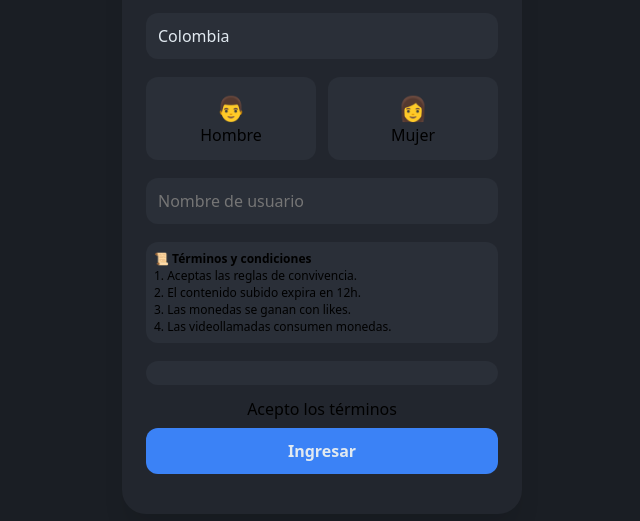
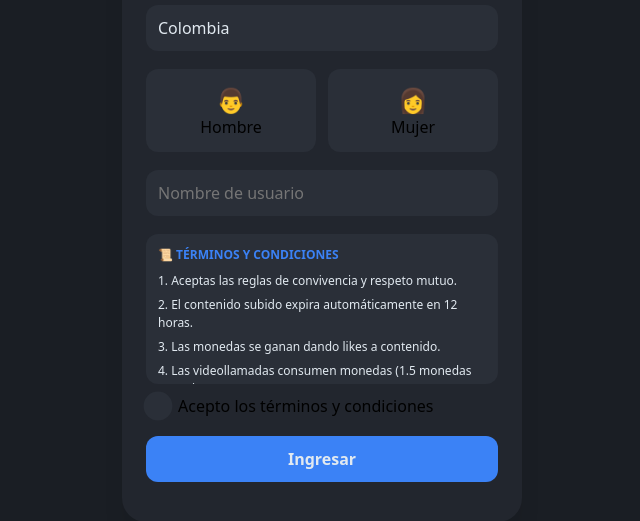
Before and after one commit to pedroluismaturanaaguilar-lab/miluchat, a website: page index.html in a window 1280 px wide. Shown: the part 205-726 px from the top of the page, without its empty margins (318-958 px from the left). Drawn offline with nearby package versions, Linux system fonts and the light colour scheme; no server answers.

Commit message:
Update index.html

```diff
--- a/index.html
+++ b/index.html
@@ -33,6 +33,9 @@
             border-radius: 24px;
             text-align: center;
             box-shadow: 0 20px 25px -5px rgba(0,0,0,0.1);
+            max-height: 90vh;
+            overflow-y: auto;
+            -webkit-overflow-scrolling: touch;
         }
         .welcome-screen select, .welcome-screen input, .welcome-screen button {
             width: 100%;
@@ -70,7 +73,40 @@
         .gender-option.female.selected { background: var(--female-color); }
         .gender-icon { font-size: 24px; display: block; }
 
-        .terms-box { font-size: 0.75rem; margin: 10px 0; text-align: left; max-height: 130px; overflow-y: auto; background: var(--bg-chat); padding: 8px; border-radius: 12px; -webkit-overflow-scrolling: touch; }
+        .terms-box {
+            font-size: 0.75rem;
+            margin: 10px 0;
+            text-align: left;
+            max-height: 150px;
+            overflow-y: auto;
+            background: var(--bg-chat);
+            padding: 12px;
+            border-radius: 12px;
+            -webkit-overflow-scrolling: touch;
+            color: var(--text-primary);
+            line-height: 1.5;
+        }
+        .terms-box strong {
+            color: var(--accent);
+            display: block;
+            margin-bottom: 8px;
+        }
+        .terms-box p {
+            margin-bottom: 6px;
+        }
+
+        .accept-terms-label {
+            display: flex;
+            align-items: center;
+            gap: 8px;
+            margin: 10px 0;
+            cursor: pointer;
+        }
+        .accept-terms-label input {
+            width: auto;
+            margin: 0;
+            transform: scale(1.2);
+        }
 
         .chat-app { display: none; width: 100%; height: 100vh; background: var(--bg-sidebar); position: fixed; top: 0; left: 0; }
         .app-grid { display: grid; grid-template-columns: 260px 1fr 260px; height: 100%; transition: all 0.3s; }
@@ -312,6 +348,8 @@
         .reject-call { background: var(--danger); color: white; }
 
         @keyframes fadeIn { from { opacity: 0; transform: translateY(10px); } to { opacity: 1; transform: translateY(0); } }
+
+        button:active { transform: scale(0.98); }
     </style>
 </head>
 <body>
@@ -352,10 +390,22 @@
         </div>
     </div>
     <input type="text" id="usernameInput" placeholder="Nombre de usuario">
-    <div class="terms-box" id="termsBox"></div>
-    <label><input type="checkbox" id="acceptTerms"> <span id="acceptTermsLabel">Acepto los términos</span></label>
+    <div class="terms-box" id="termsBox">
+        <strong>📜 TÉRMINOS Y CONDICIONES</strong>
+        <p>1. Aceptas las reglas de convivencia y respeto mutuo.</p>
+        <p>2. El contenido subido expira automáticamente en 12 horas.</p>
+        <p>3. Las monedas se ganan dando likes a contenido.</p>
+        <p>4. Las videollamadas consumen monedas (1.5 monedas por minuto).</p>
+        <p>5. No está permitido el contenido ofensivo o inapropiado.</p>
+        <p>6. La plataforma se reserva el derecho de bloquear usuarios.</p>
+        <p>7. Los mensajes de audio tienen duración máxima de 30 segundos.</p>
+    </div>
+    <label class="accept-terms-label">
+        <input type="checkbox" id="acceptTerms">
+        <span id="acceptTermsLabel">Acepto los términos y condiciones</span>
+    </label>
     <button id="joinBtn">Ingresar</button>
-    <div id="errorMsg" style="color:#ef4444; margin-top:8px;"></div>
+    <div id="errorMsg" style="color:#ef4444; margin-top:8px; font-size:14px;"></div>
 </div>
 <div id="chatApp" class="chat-app">
     <div class="mobile-header">
@@ -442,14 +492,14 @@
 
 <script>
     const translations = {
-        es: { welcomeTitle:"MILUCHAT", acceptTerms:"Acepto los términos", joinBtn:"Ingresar", requestCoins:"➕ Pedir monedas", changeLang:"🌐 Cambiar idioma", onlineUsers:"📡 En línea", globalChat:"💬 Chat Global", send:"Enviar", call:"📹", wall:"📸 Muro (sube fotos/videos)", upload:"📤 Subir", logout:"🚪 Cerrar sesión", admin:"🔐 Admin", terms:"📜 Términos y condiciones\n1. Aceptas las reglas de convivencia.\n2. El contenido subido expira en 12h.\n3. Las monedas se ganan con likes.\n4. Las videollamadas consumen monedas.", usernamePlaceholder:"Nombre de usuario" },
-        en: { welcomeTitle:"MILUCHAT", acceptTerms:"I accept the terms", joinBtn:"Login", requestCoins:"➕ Request coins", changeLang:"🌐 Change language", onlineUsers:"📡 Online", globalChat:"💬 Global Chat", send:"Send", call:"📹", wall:"📸 Wall (upload photos/videos)", upload:"📤 Upload", logout:"🚪 Logout", admin:"🔐 Admin", terms:"📜 Terms and conditions\n1. You accept coexistence rules.\n2. Uploaded content expires in 12h.\n3. Coins are earned with likes.\n4. Video calls consume coins.", usernamePlaceholder:"Username" },
-        fr: { welcomeTitle:"MILUCHAT", acceptTerms:"J'accepte les conditions", joinBtn:"Connexion", requestCoins:"➕ Demander des pièces", changeLang:"🌐 Changer de langue", onlineUsers:"📡 En ligne", globalChat:"💬 Chat Global", send:"Envoyer", call:"📹", wall:"📸 Mur (publier photos/vidéos)", upload:"📤 Publier", logout:"🚪 Déconnexion", admin:"🔐 Admin", terms:"📜 Conditions générales\n1. Vous acceptez les règles de convivialité.\n2. Le contenu expire après 12h.\n3. Les pièces s'obtiennent avec des likes.\n4. Les appels vidéo consomment des pièces.", usernamePlaceholder:"Nom d'utilisateur" },
-        de: { welcomeTitle:"MILUCHAT", acceptTerms:"Ich akzeptiere die Bedingungen", joinBtn:"Einloggen", requestCoins:"➕ Münzen anfordern", changeLang:"🌐 Sprache ändern", onlineUsers:"📡 Online", globalChat:"💬 Globaler Chat", send:"Senden", call:"📹", wall:"📸 Wand (Fotos/Videos hochladen)", upload:"📤 Hochladen", logout:"🚪 Abmelden", admin:"🔐 Admin", terms:"📜 Allgemeine Geschäftsbedingungen\n1. Sie akzeptieren die Verhaltensregeln.\n2. Hochgeladene Inhalte verfallen nach 12h.\n3. Münzen werden durch Likes verdient.\n4. Videoanrufe verbrauchen Münzen.", usernamePlaceholder:"Benutzername" },
-        pt: { welcomeTitle:"MILUCHAT", acceptTerms:"Aceito os termos", joinBtn:"Entrar", requestCoins:"➕ Pedir moedas", changeLang:"🌐 Mudar idioma", onlineUsers:"📡 Online", globalChat:"💬 Chat Global", send:"Enviar", call:"📹", wall:"📸 Mural (enviar fotos/vídeos)", upload:"📤 Enviar", logout:"🚪 Sair", admin:"🔐 Admin", terms:"📜 Termos e condições\n1. Aceita as regras de convivência.\n2. O conteúdo expira em 12h.\n3. Moedas são ganhas com likes.\n4. Chamadas de vídeo consomem moedas.", usernamePlaceholder:"Nome de usuário" },
-        it: { welcomeTitle:"MILUCHAT", acceptTerms:"Accetto i termini", joinBtn:"Accedi", requestCoins:"➕ Richiedi monete", changeLang:"🌐 Cambia lingua", onlineUsers:"📡 Online", globalChat:"💬 Chat Globale", send:"Invia", call:"📹", wall:"📸 Bacheca (carica foto/video)", upload:"📤 Carica", logout:"🚪 Esci", admin:"🔐 Admin", terms:"📜 Termini e condizioni\n1. Accetti le regole di convivenza.\n2. I contenuti scadono dopo 12 ore.\n3. Le monete si guadagnano con i like.\n4. Le videochiamate consumano monete.", usernamePlaceholder:"Nome utente" },
-        zh: { welcomeTitle:"MILUCHAT", acceptTerms:"我接受条款", joinBtn:"登录", requestCoins:"➕ 请求硬币", changeLang:"🌐 更改语言", onlineUsers:"📡 在线", globalChat:"💬 全球聊天", send:"发送", call:"📹", wall:"📸 墙 (上传照片/视频)", upload:"📤 上传", logout:"🚪 退出", admin:"🔐 管理员", terms:"📜 条款和条件\n1. 您接受共存规则。\n2. 上传内容12小时后过期。\n3. 硬币通过点赞获得。\n4. 视频通话消耗硬币。", usernamePlaceholder:"用户名" },
-        ja: { welcomeTitle:"MILUCHAT", acceptTerms:"利用規約に同意する", joinBtn:"ログイン", requestCoins:"➕ コインをリクエスト", changeLang:"🌐 言語変更", onlineUsers:"📡 オンライン", globalChat:"💬 グローバルチャット", send:"送信", call:"📹", wall:"📸 ウォール (写真/動画をアップロード)", upload:"📤 アップロード", logout:"🚪 ログアウト", admin:"🔐 管理者", terms:"📜 利用規約\n1. 共存ルールに同意します。\n2. アップロードされたコンテンツは12時間で期限切れになります。\n3. いいね！でコインを獲得できます。\n4. ビデオ通話にはコインが必要です。", usernamePlaceholder:"ユーザー名" }
+        es: { welcomeTitle:"MILUCHAT", acceptTerms:"Acepto los términos y condiciones", joinBtn:"Ingresar", requestCoins:"➕ Pedir monedas", changeLang:"🌐 Cambiar idioma", onlineUsers:"📡 En línea", globalChat:"💬 Chat Global", send:"Enviar", call:"📹", wall:"📸 Muro (sube fotos/videos)", upload:"📤 Subir", logout:"🚪 Cerrar sesión", admin:"🔐 Admin", usernamePlaceholder:"Nombre de usuario" },
+        en: { welcomeTitle:"MILUCHAT", acceptTerms:"I accept the terms and conditions", joinBtn:"Login", requestCoins:"➕ Request coins", changeLang:"🌐 Change language", onlineUsers:"📡 Online", globalChat:"💬 Global Chat", send:"Send", call:"📹", wall:"📸 Wall (upload photos/videos)", upload:"📤 Upload", logout:"🚪 Logout", admin:"🔐 Admin", usernamePlaceholder:"Username" },
+        fr: { welcomeTitle:"MILUCHAT", acceptTerms:"J'accepte les termes et conditions", joinBtn:"Connexion", requestCoins:"➕ Demander des pièces", changeLang:"🌐 Changer de langue", onlineUsers:"📡 En ligne", globalChat:"💬 Chat Global", send:"Envoyer", call:"📹", wall:"📸 Mur (publier photos/vidéos)", upload:"📤 Publier", logout:"🚪 Déconnexion", admin:"🔐 Admin", usernamePlaceholder:"Nom d'utilisateur" },
+        de: { welcomeTitle:"MILUCHAT", acceptTerms:"Ich akzeptiere die Allgemeinen Geschäftsbedingungen", joinBtn:"Einloggen", requestCoins:"➕ Münzen anfordern", changeLang:"🌐 Sprache ändern", onlineUsers:"📡 Online", globalChat:"💬 Globaler Chat", send:"Senden", call:"📹", wall:"📸 Wand (Fotos/Videos hochladen)", upload:"📤 Hochladen", logout:"🚪 Abmelden", admin:"🔐 Admin", usernamePlaceholder:"Benutzername" },
+        pt: { welcomeTitle:"MILUCHAT", acceptTerms:"Aceito os termos e condições", joinBtn:"Entrar", requestCoins:"➕ Pedir moedas", changeLang:"🌐 Mudar idioma", onlineUsers:"📡 Online", globalChat:"💬 Chat Global", send:"Enviar", call:"📹", wall:"📸 Mural (enviar fotos/vídeos)", upload:"📤 Enviar", logout:"🚪 Sair", admin:"🔐 Admin", usernamePlaceholder:"Nome de usuário" },
+        it: { welcomeTitle:"MILUCHAT", acceptTerms:"Accetto i termini e condizioni", joinBtn:"Accedi", requestCoins:"➕ Richiedi monete", changeLang:"🌐 Cambia lingua", onlineUsers:"📡 Online", globalChat:"💬 Chat Globale", send:"Invia", call:"📹", wall:"📸 Bacheca (carica foto/video)", upload:"📤 Carica", logout:"🚪 Esci", admin:"🔐 Admin", usernamePlaceholder:"Nome utente" },
+        zh: { welcomeTitle:"MILUCHAT", acceptTerms:"我接受条款和条件", joinBtn:"登录", requestCoins:"➕ 请求硬币", changeLang:"🌐 更改语言", onlineUsers:"📡 在线", globalChat:"💬 全球聊天", send:"发送", call:"📹", wall:"📸 墙 (上传照片/视频)", upload:"📤 上传", logout:"🚪 退出", admin:"🔐 管理员", usernamePlaceholder:"用户名" },
+        ja: { welcomeTitle:"MILUCHAT", acceptTerms:"利用規約に同意します", joinBtn:"ログイン", requestCoins:"➕ コインをリクエスト", changeLang:"🌐 言語変更", onlineUsers:"📡 オンライン", globalChat:"💬 グローバルチャット", send:"送信", call:"📹", wall:"📸 ウォール (写真/動画をアップロード)", upload:"📤 アップロード", logout:"🚪 ログアウト", admin:"🔐 管理者", usernamePlaceholder:"ユーザー名" }
     };
 
     let userLanguage = 'es';
@@ -483,6 +533,11 @@
             genderOptions.forEach(opt => opt.classList.remove('selected'));
             option.classList.add('selected');
             selectedGender = option.dataset.gender;
+            // Limpiar error de género si existe
+            const errorMsg = document.getElementById('errorMsg');
+            if(errorMsg && errorMsg.innerText === 'Selecciona tu género') {
+                errorMsg.innerText = '';
+            }
         };
     });
 
@@ -495,7 +550,6 @@
         const callGlobalBtnEl = document.getElementById('callGlobalBtn');
         const uploadMediaBtnEl = document.getElementById('uploadMediaBtn');
         const usernameInputEl = document.getElementById('usernameInput');
-        const termsBoxEl = document.getElementById('termsBox');
 
         if(welcomeTitle) welcomeTitle.innerText = t.welcomeTitle;
         if(acceptTermsLabel) acceptTermsLabel.innerText = t.acceptTerms;
@@ -504,7 +558,6 @@
         if(callGlobalBtnEl) callGlobalBtnEl.innerText = t.call;
         if(uploadMediaBtnEl) uploadMediaBtnEl.innerText = t.upload;
         if(usernameInputEl) usernameInputEl.placeholder = t.usernamePlaceholder;
-        if(termsBoxEl) termsBoxEl.innerHTML = `<strong>${t.terms.split('\n')[0]}</strong><br>${t.terms.split('\n').slice(1).join('<br>')}`;
 
         document.querySelectorAll('#requestCoinsBtn, #requestCoinsBtn2').forEach(btn => { if(btn) btn.innerText = t.requestCoins; });
         document.querySelectorAll('#changeLangBtn, #changeLangBtn2').forEach(btn => { if(btn) btn.innerText = t.changeLang; });
@@ -727,10 +780,6 @@
         };
     }
     if(mobileOverlay) mobileOverlay.onclick = closeMenus;
-
-    if(acceptTermsCheck) {
-        acceptTermsCheck.onchange = () => { if(joinBtn) joinBtn.disabled = !acceptTermsCheck.checked; };
-    }
 
     async function addMessageToDOM(data, isOwn) {
         const div = document.createElement('div');
@@ -1611,6 +1660,15 @@
         });
     }
 
+    // Habilitar/deshabilitar botón de unirse según términos
+    if(acceptTermsCheck) {
+        acceptTermsCheck.onchange = () => {
+            if(joinBtn) joinBtn.disabled = !acceptTermsCheck.checked;
+        };
+        // Inicialmente deshabilitado hasta que acepte términos
+        if(joinBtn) joinBtn.disabled = true;
+    }
+
     const savedLang = localStorage.getItem('miluchat_lang');
     if (savedLang && translations[savedLang]) applyUILanguage(savedLang);
     else applyUILanguage('es');
@@ -1629,10 +1687,21 @@
             const lang = languageSelect ? languageSelect.value : 'es';
             const country = countrySelect ? countrySelect.value : 'COL';
             const gender = selectedGender;
-            if (name && gender && acceptTermsCheck && acceptTermsCheck.checked) joinChat(name, lang, country, gender);
-            else if (!gender && errorMsg) errorMsg.innerText = 'Selecciona tu género';
-            else if (acceptTermsCheck && !acceptTermsCheck.checked && errorMsg) errorMsg.innerText = 'Acepta los términos';
-            else if (!name && errorMsg) errorMsg.innerText = 'Ingresa un nombre';
+
+            if(!name) {
+                errorMsg.innerText = '❌ Ingresa un nombre de usuario';
+                return;
+            }
+            if(!gender) {
+                errorMsg.innerText = '❌ Selecciona tu género (Hombre o Mujer)';
+                return;
+            }
+            if(!acceptTermsCheck || !acceptTermsCheck.checked) {
+                errorMsg.innerText = '❌ Debes aceptar los términos y condiciones';
+                return;
+            }
+
+            joinChat(name, lang, country, gender);
         };
     }
 </script>
```
